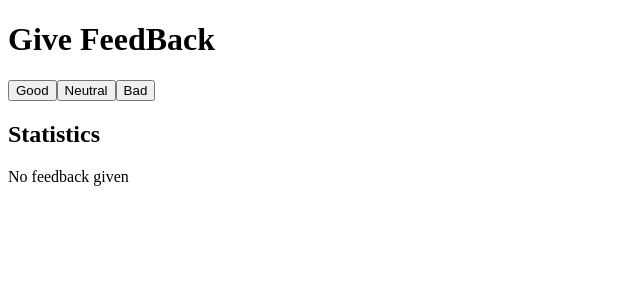
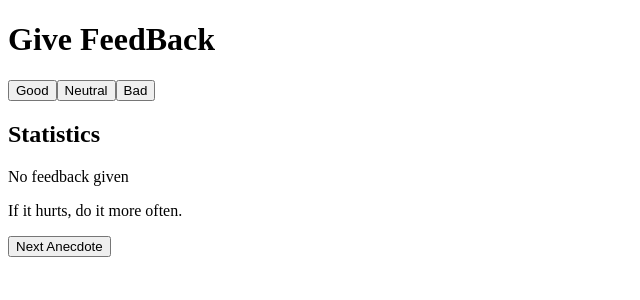
Before and after one commit to JDanielGS/Part-01, a React (Vite) app: page / in a window 1280 px wide. Shown: the top 300 px of the page, without its empty margins (0-640 px from the left). Built offline with nearby package versions, Linux system fonts and the light colour scheme.

Commit message:
Exercise 1.12

```diff
--- a/src/App.jsx
+++ b/src/App.jsx
@@ -52,9 +52,25 @@
   }
 }
 
+const Anecdotes = (props) => {
+  return(
+    <div>
+      <p>{props.anecdotes}</p>
+    </div>
+  )
+}
 
 const App = () => {
+  const anecdotes = ['If it hurts, do it more often.',
+    'Adding manpower to a late software project makes it later!',
+    'The first 90 percent of the code accounts for the first 10 percent of the development time...The remaining 10 percent of the code accounts for the other 90 percent of the development time.',
+    'Any fool can write code that a computer can understand. Good programmers write code that humans can understand.',
+    'Premature optimization is the root of all evil.',
+    'Debugging is twice as hard as writing the code in the first place. Therefore, if you write the code as cleverly as possible, you are, by definition, not smart enough to debug it.',
+    'Programming without an extremely heavy use of console.log is same as if a doctor would refuse to use x-rays or blood tests when diagnosing patients.',
+    'The only way to go fast, is to go well.']
 
+  const [selected, setSelected] = useState(0)
   const [good, setGood] = useState(0)
   const [neutral, setNeutral] = useState(0)
   const [bad, setBad] = useState(0)
@@ -77,6 +93,10 @@
     console.log('Bad: ', badRev)
     setBad(badRev)
   }
+  const setToSelected = selectedChoice => {
+    console.log('Selected: ' + selectedChoice)
+    setSelected(selectedChoice)
+  }
 
 
   return (
@@ -87,6 +107,8 @@
       <Button handleClick={() => setToBad(bad + 1)} text="Bad" />
       <Statistics good={good} neutral={neutral} bad={bad} sum={sum}
         aver={aver.toFixed(2)} averGood={averGood.toFixed(2)} />
+      <Anecdotes anecdotes={anecdotes[selected]}/>
+      <Button handleClick={() => setToSelected(Math.floor(Math.random() * 8))} text="Next Anecdote" />
     </div>
   )
 }
```
